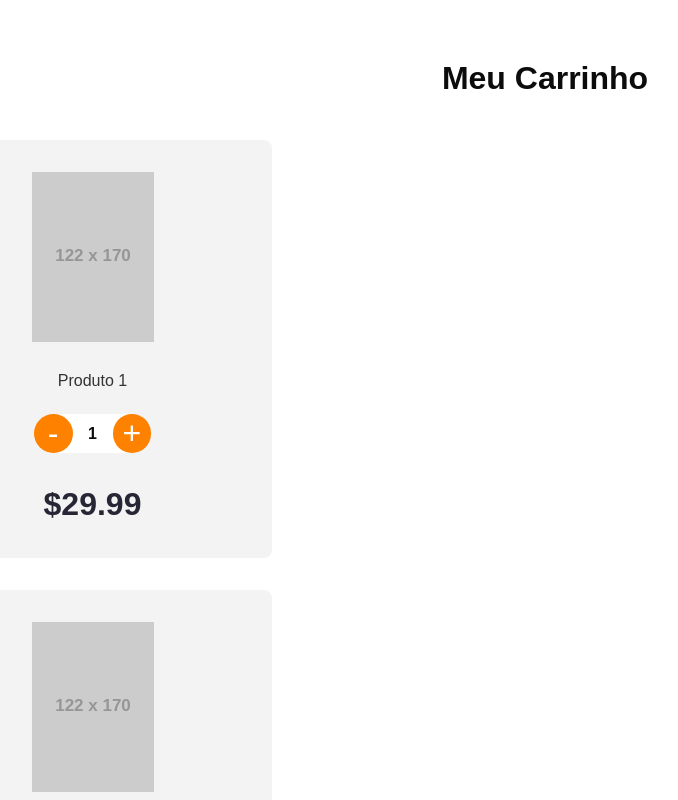
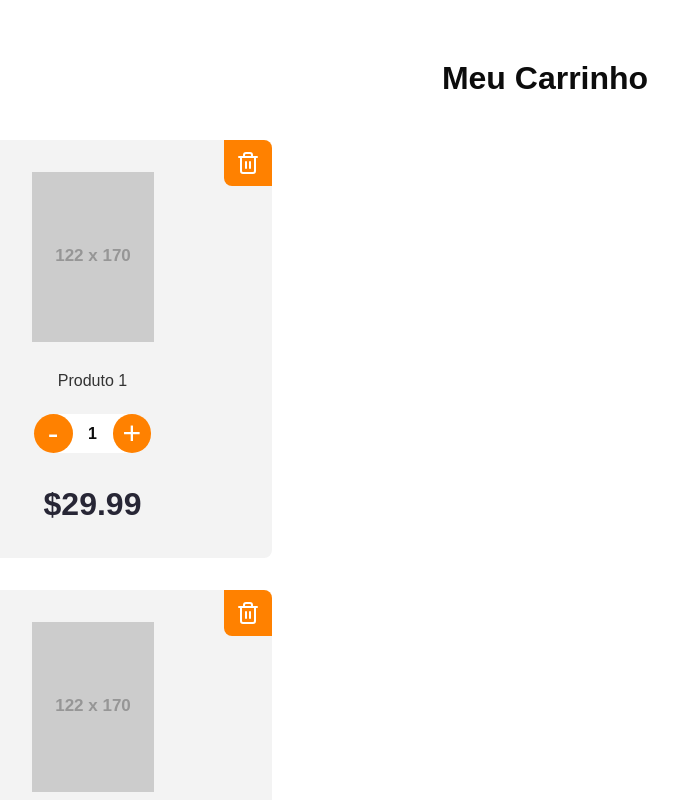
Before and after one commit to henriquepontees/desafio-02-aws-react, a React (Vite) app: page /cart in a window 1280 px wide. Shown: the top 800 px of the page, without its empty margins (95-773 px from the left). Built offline with nearby package versions, Linux system fonts and the light colour scheme.

Commit message:
style:add delete product button

```diff
--- a/src/pages/Cart.tsx
+++ b/src/pages/Cart.tsx
@@ -1,5 +1,6 @@
 import '../styles/Cart.css';
 import { useState } from 'react';
+import { FiTrash2 } from 'react-icons/fi';
 
 const products = [
   {
@@ -54,6 +55,9 @@ export const Cart = () => {
       <main>
         {products.map((product, index) => (
           <article key={product.id} className="card">
+            <div className="trash-icon-container">
+              <FiTrash2 className="trash-icon" />
+            </div>
             <img src={product.image} alt={product.title} className="product-image" />
             <h2 className="product-title">{product.title}</h2>
             <section className="quantity-control">
--- a/src/styles/Cart.css
+++ b/src/styles/Cart.css
@@ -33,6 +33,7 @@ h1 {
     height: 402px;
     width: 359px;
     padding-bottom: 16px;
+    position: relative;
 }
 
 .product-image {
@@ -118,3 +119,22 @@ h1 {
     padding-bottom: 8px;
     gap: 10px;
 }
+
+
+.trash-icon-container {
+    position: absolute;
+    right: 0px;
+    background-color: rgba(255, 129, 0, 1);
+    width: 48px;
+    height: 46px;
+    border-radius: 0px 8px 0px 8px;
+    display: flex;
+    justify-content: center;
+    align-items: center;
+    cursor: pointer;
+}
+
+.trash-icon {
+    color: white;
+    font-size: 24px;
+}
```
